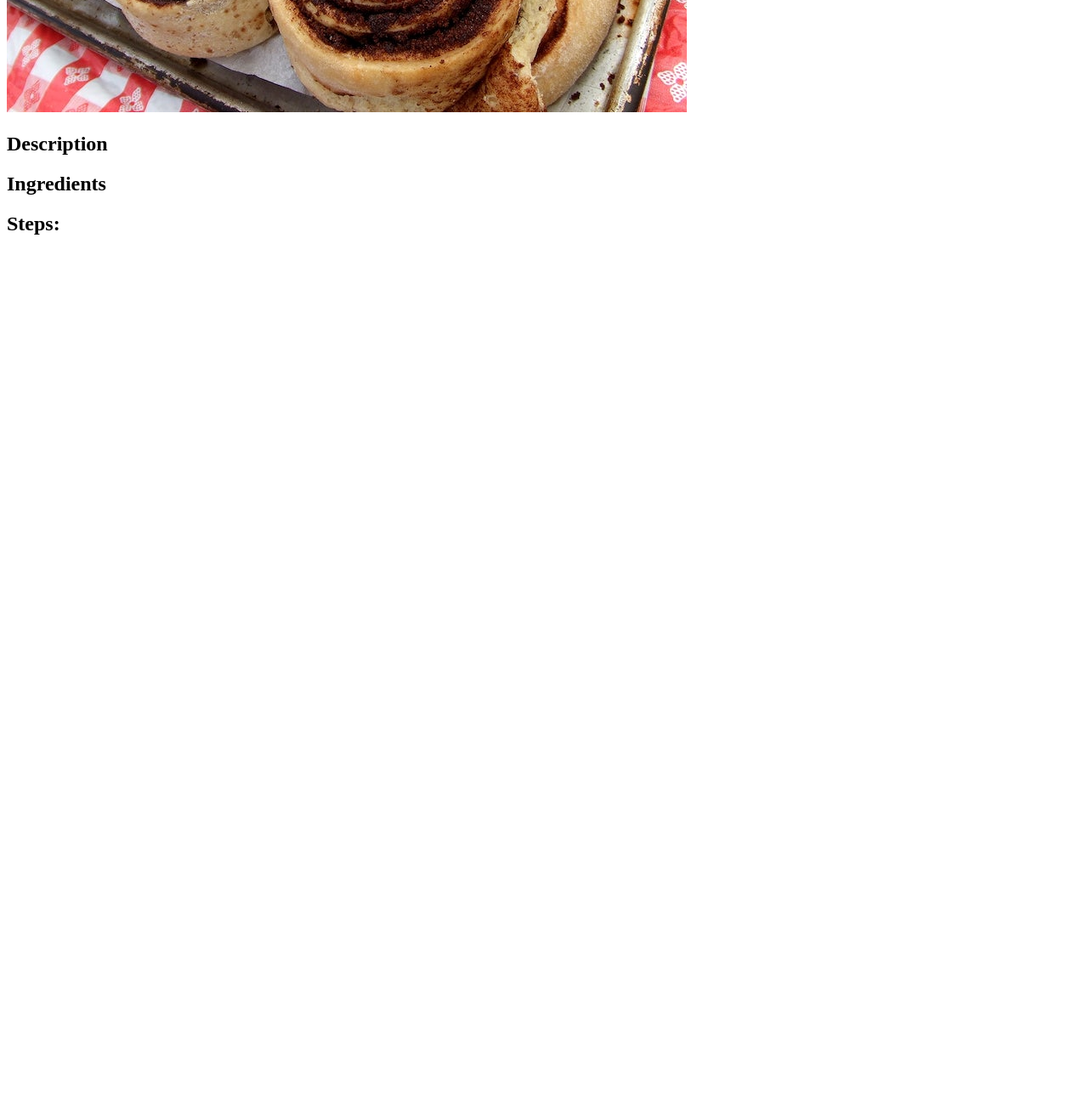
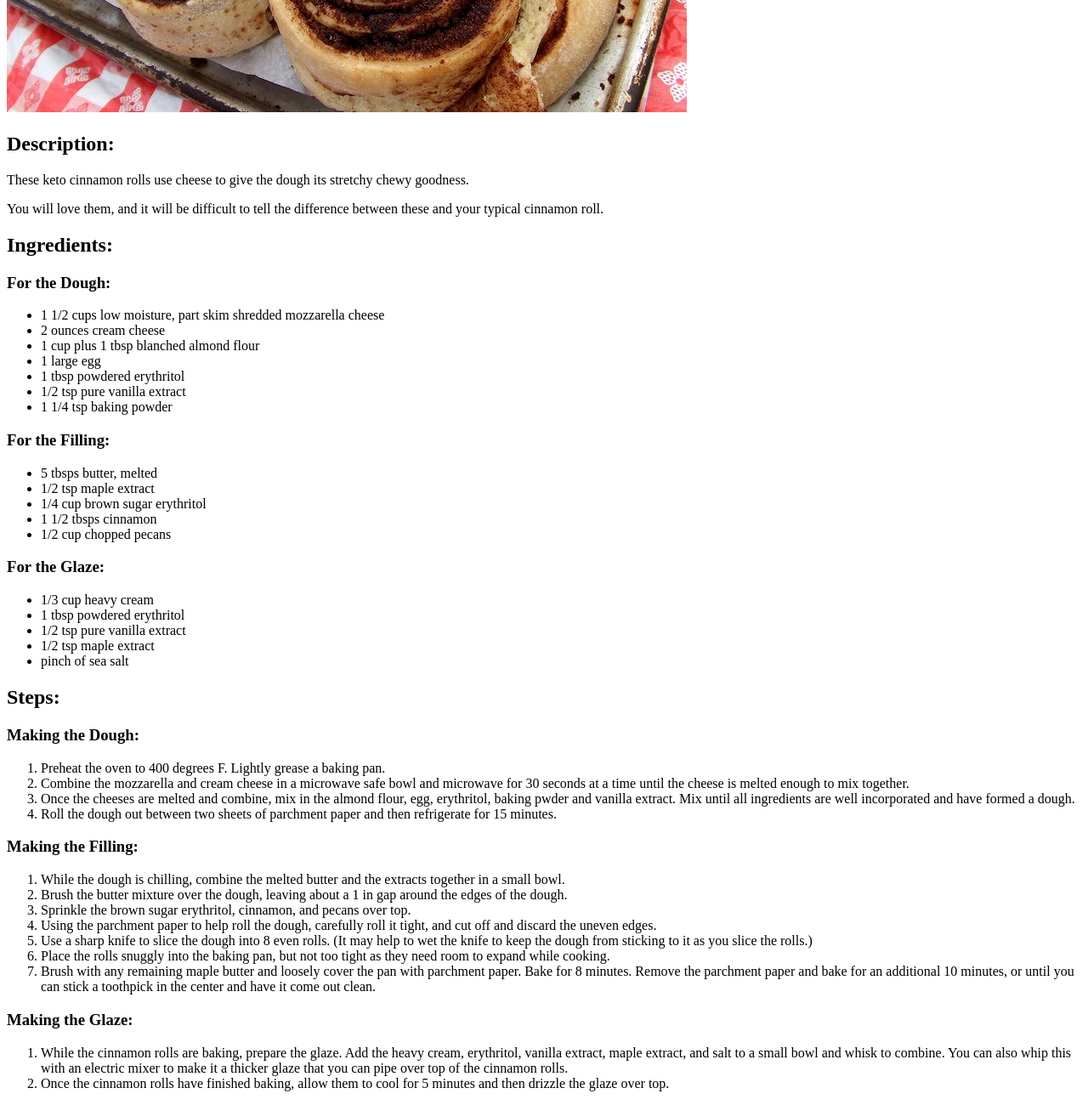
Before and after one commit to thesnitchie/odin-recipes, a plain HTML site: page recipes/cin-rolls.html in a window 1280 px wide. Shown: the part 548-1848 px from the top of the page at 85% size. Before the commit the page ends 845 px from the top, so only its background shows below. Drawn offline with Linux system fonts and the light colour scheme.

Commit message:
Add content to the cinnamon roll page

```diff
--- a/recipes/cin-rolls.html
+++ b/recipes/cin-rolls.html
@@ -7,13 +7,63 @@
     <body>
         <h1>Keto Cinnamon Rolls</h1><img src="../img/cinnamon-rolls.jpg" alt="chocolate chunk keto-cookies">
         <section id="description">
-          <h2>Description</h2>
+          <h2>Description:</h2>
+          <p>These keto cinnamon rolls use cheese to give the dough its stretchy chewy goodness.</p>
+          <p>You will love them, and it will be difficult to tell the difference between these and your typical cinnamon roll.</p>
         </section>
         <section id="ingredients">
-          <h2>Ingredients</h2>
+          <h2>Ingredients:</h2>
+          <h3>For the Dough:</h3>
+          <ul>
+            <li>1 1/2 cups low moisture, part skim shredded mozzarella cheese</li>
+            <li>2 ounces cream cheese</li>
+            <li>1 cup plus 1 tbsp blanched almond flour</li>
+            <li>1 large egg</li>
+            <li>1 tbsp powdered erythritol</li>
+            <li>1/2 tsp pure vanilla extract</li>
+            <li>1 1/4 tsp baking powder</li>
+          </ul>
+          <h3>For the Filling:</h3>
+          <ul>
+            <li>5 tbsps butter, melted</li>
+            <li>1/2 tsp maple extract</li>
+            <li>1/4 cup brown sugar erythritol</li>
+            <li>1 1/2 tbsps cinnamon</li>
+            <li>1/2 cup chopped pecans</li>
+          </ul>
+          <h3>For the Glaze:</h3>
+          <ul>
+            <li>1/3 cup heavy cream</li>
+            <li>1 tbsp powdered erythritol</li>
+            <li>1/2 tsp pure vanilla extract</li>
+            <li>1/2 tsp maple extract</li>
+            <li>pinch of sea salt</li>
+          </ul>
         </section>
         <section id="steps">
-            <h2>Steps:</h2>
+          <h2>Steps:</h2>
+          <h3>Making the Dough:</h3>
+          <ol>
+            <li>Preheat the oven to 400 degrees F. Lightly grease a baking pan.</li>
+            <li>Combine the mozzarella and cream cheese in a microwave safe bowl and microwave for 30 seconds at a time until the cheese is melted enough to mix together.</li>
+            <li>Once the cheeses are melted and combine, mix in the almond flour, egg, erythritol, baking pwder and vanilla extract. Mix until all ingredients are well incorporated and have formed a dough.</li>
+            <li>Roll the dough out between two sheets of parchment paper and then refrigerate for 15 minutes.</li>
+          </ol>
+          <h3>Making the Filling:</h3>
+          <ol>
+            <li>While the dough is chilling, combine the melted butter and the extracts together in a small bowl.</li>
+            <li>Brush the butter mixture over the dough, leaving about a 1 in gap around the edges of the dough.</li>
+            <li>Sprinkle the brown sugar erythritol, cinnamon, and pecans over top.</li>
+            <li>Using the parchment paper to help roll the dough, carefully roll it tight, and cut off and discard the uneven edges.</li>
+            <li>Use a sharp knife to slice the dough into 8 even rolls. (It may help to wet the knife to keep the dough from sticking to it as you slice the rolls.)</li>
+            <li>Place the rolls snuggly into the baking pan, but not too tight as they need room to expand while cooking.</li>
+            <li>Brush with any remaining maple butter and loosely cover the pan with parchment paper. Bake for 8 minutes. Remove the parchment paper and bake for an additional 10 minutes, or until you can stick a toothpick in the center and have it come out clean.</li>
+          </ol>
+          <h3>Making the Glaze:</h3>
+            <ol>
+              <li>While the cinnamon rolls are baking, prepare the glaze. Add the heavy cream, erythritol, vanilla extract, maple extract, and salt to a small bowl and whisk to combine. You can also whip this with an electric mixer to make it a thicker glaze that you can pipe over top of the cinnamon rolls.</li>
+              <li>Once the cinnamon rolls have finished baking, allow them to cool for 5 minutes and then drizzle the glaze over top.</li>
+            </ol>
         </section>
     </body>
 </html>
```
